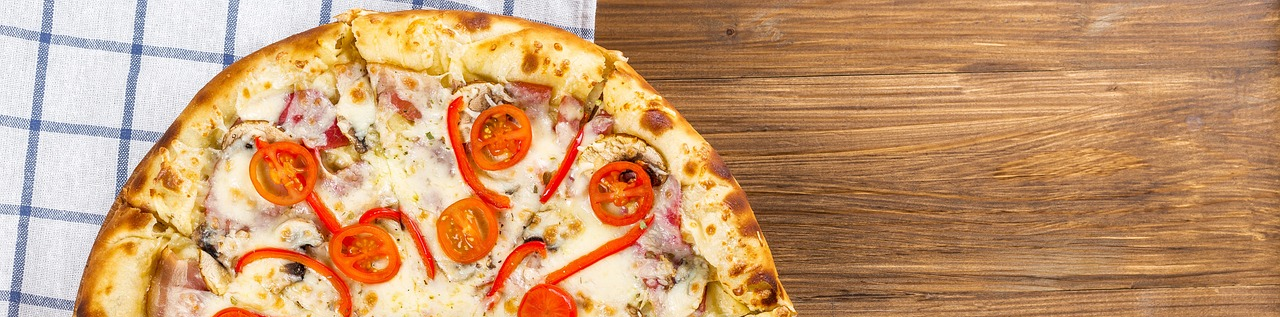
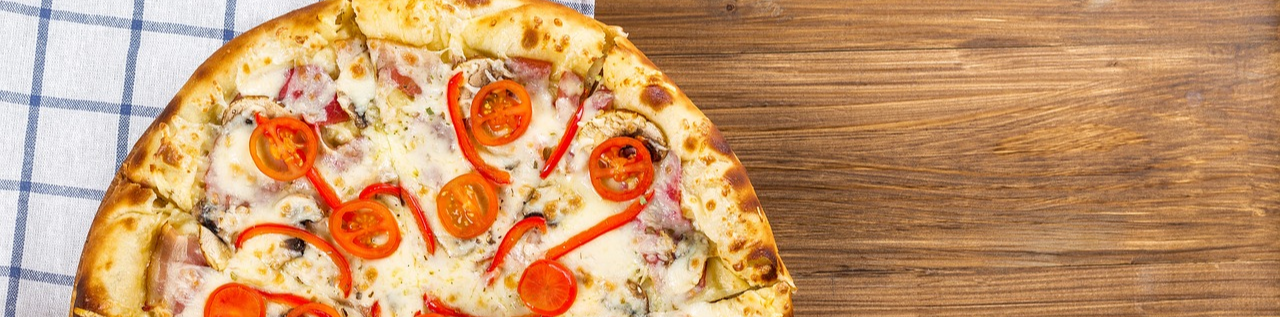
Before and after one commit to elCoco99/curso-dom-js, a plain HTML site: page pizza-topping/index.html in a window 1280 px wide. Shown: the top 317 px of the page. Drawn offline with Linux system fonts and the light colour scheme.

Commit message:
cambiar background-image por background

```diff
--- a/pizza-topping/styles.css
+++ b/pizza-topping/styles.css
@@ -11,7 +11,7 @@ body {
   align-items: center;
   height: 100vh;
   text-align: center;
-  background-image: url("./images/pizza.jpg") /* no carga la imagen -- averiguar por que*/
+  background: url(./images/pizza.jpg) no-repeat center center/cover;
 }
 
 li {
```
